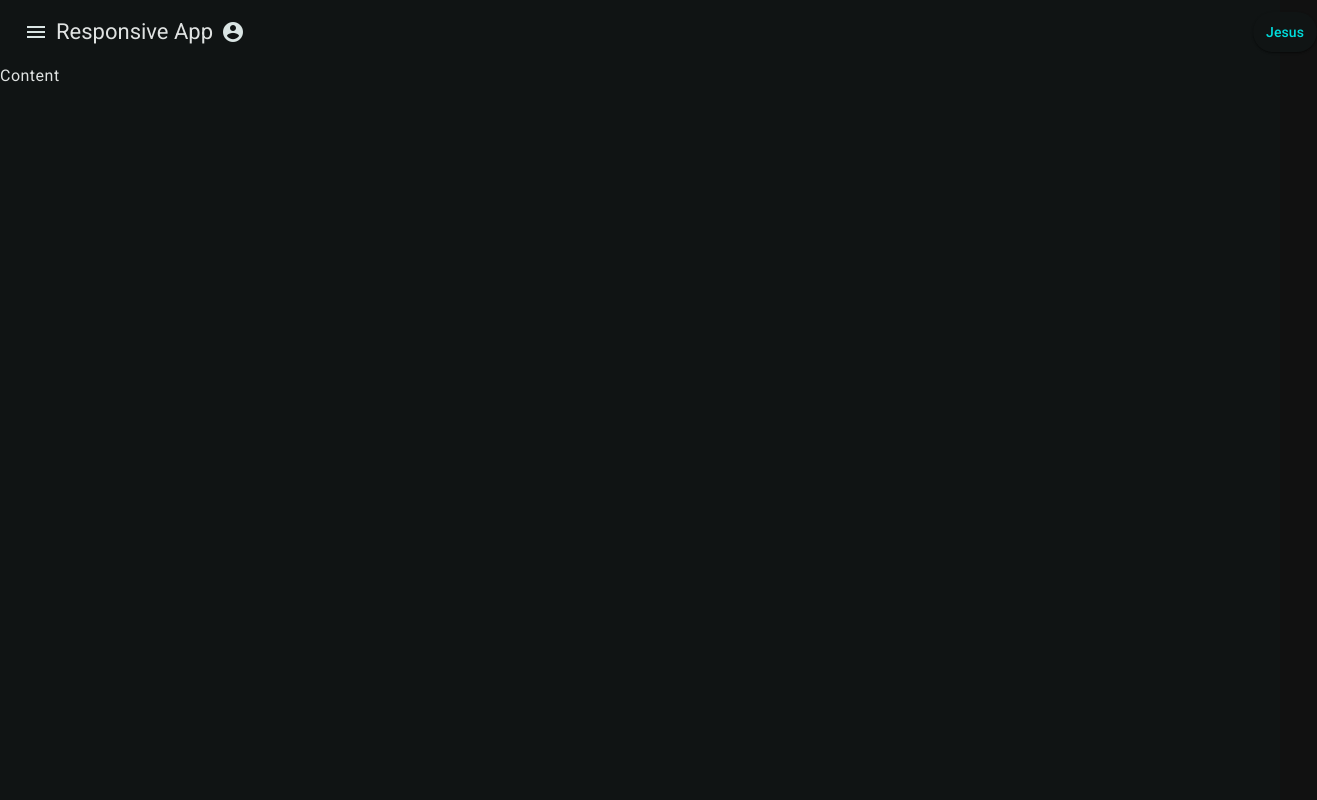
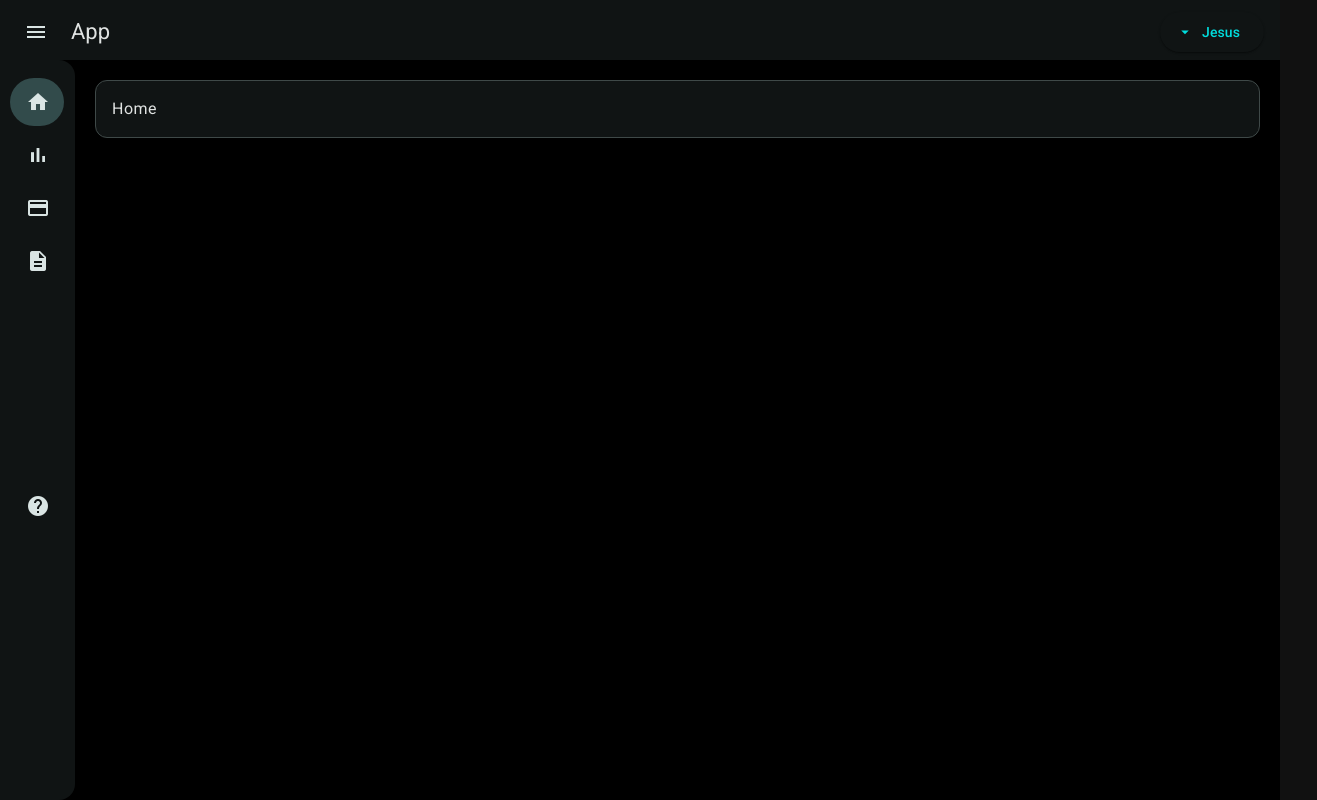
Before and after one commit to jisus455/appmoneda-frontend, an Angular app: page /home in a window 1280 px wide. Shown: the whole page, 1317 px wide, since content can reach past the window. Built offline with nearby package versions, Linux system fonts and the light colour scheme.

Commit message:
modify design sidebar

```diff
--- a/src/app/pages/home/home.component.css
+++ b/src/app/pages/home/home.component.css
@@ -1,56 +1,52 @@
-.example-container {
+.container {
+    display: grid;
+    grid-template-columns: 70px 1fr;
+    grid-template-rows: 60px 1fr;
+    grid-template-areas:
+      "navbar navbar"
+      "sidenav sidenav";
+    min-height: 100%;
+  }
+
+  .navbar {
+    grid-area: navbar;
+  }
+
+  .navbar-items {
+    display: flex;
+    flex-direction: row;
+    align-items: center;
+    justify-content: space-between;
+    margin-left: 15px;
+    width: 100%;
+  }
+
+  .sidenav-container {
+    grid-area: sidenav;
+    background-color: black;
+  }
+
+  .sidenav-items {
     display: flex;
     flex-direction: column;
-    position: absolute;
-    top: 0;
-    bottom: 0;
-    left: 0;
-    right: 0;
+    align-items: center;
+    gap: 5px;
   }
 
-  .example-sidenav-container {
-    flex: 1;
+  .sidenav {
+    padding: 10px
   }
 
+  .sidenav-content {
+    padding: 20px;
+  }
 
-
-
-/* .example-container {
-    position: absolute;
-    top: 0;
-    bottom: 0;
-    left: 0;
-    right: 0;
-  } */
-
-/* .navbar {
-    background-color: gray;
-    display: flex;
-    align-items: center;
-    justify-content: space-between;
-    font-family: system-ui, -apple-system, BlinkMacSystemFont, 'Segoe UI', Roboto, Oxygen, Ubuntu, Cantarell, 'Open Sans', 'Helvetica Neue', sans-serif;
+  .container-card {
+    padding-top: 20px;
+    display: grid;
+    grid-template-columns: repeat(auto-fit, minmax(22em, 1fr));
+    grid-template-rows: auto;
+    gap: 2em;
 }
 
-.navbar-start, .navbar-end {
-    margin-left: 10px;
-}
-
-.link {
-    margin: 5px;
-    color: whitesmoke;
-    text-transform: uppercase;
-    text-decoration: none;
-}
-
-.link:hover {
-    color: wheat;
-}
-
-
-.card-client {
-    border-style: solid;
-    border-color: green;
-    width: 20em;
-    height: 10em;
-    text-align: center;
-} */
+.card {}
--- a/src/app/pages/home/home.component.html
+++ b/src/app/pages/home/home.component.html
@@ -1,96 +1,72 @@
-<div class="example-container">
-    <mat-toolbar class="example-toolbar">
-        <button mat-icon-button (click)="snav.toggle()">
+<div class="container">
+    <mat-toolbar class="navbar">
+        <button mat-icon-button (click)="collapsed()">
             <mat-icon>menu</mat-icon>
         </button>
 
-        <h1 class="example-app-name">Responsive App</h1>
+        <div class="navbar-items">
+            <h1 class="app-name">App</h1>
 
-        <!-- <a mat-raised-button href="https://www.google.com/" target="_blank">Link</a>
-        <a mat-raised-button href="https://www.google.com/" target="_blank">Link</a> -->
-        <button mat-icon-button>
-            <mat-icon>account_circle</mat-icon>
-          </button>
-
-        <button mat-raised-button [matMenuTriggerFor]="menu" style="margin-left: 1000px;">Jesus</button>
-        <mat-menu #menu="matMenu">
-          <button mat-menu-item>Personal data</button>
-          <button mat-menu-item>Sign out</button>
-        </mat-menu>
-
+            <button mat-raised-button [matMenuTriggerFor]="menu"><mat-icon>arrow_drop_down</mat-icon>Jesus</button>
+            <mat-menu #menu="matMenu">
+                <button mat-menu-item>Personal data</button>
+                <button mat-menu-item>Sign out</button>
+            </mat-menu>
+        </div>
     </mat-toolbar>
 
-    <mat-sidenav-container class="example-sidenav-container">
-        <mat-sidenav #snav>
-            <p>Hola</p>
+    <mat-sidenav-container class="sidenav-container">
+        <mat-sidenav class="sidenav" mode="side" opened [style.width]="widthSide">
+
+            <mat-nav-list class="sidenav-items">
+                <a mat-list-item [activated]="'/home' == active">
+                    <mat-icon matListItemIcon>home</mat-icon>
+                    <span>Home</span>
+                </a>
+                <a mat-list-item [activated]="'/currency' == active">
+                    <mat-icon matListItemIcon>bar_chart</mat-icon>
+                    <span>Currency</span>
+                </a>
+                <a mat-list-item [activated]="'/account' == active">
+                    <mat-icon matListItemIcon>credit_card</mat-icon>
+                    <span>Account</span>
+                </a>
+                <a mat-list-item [activated]="'/operation' == active">
+                    <mat-icon matListItemIcon>description</mat-icon>
+                    <span>Operation</span>
+                </a>
+
+                <a mat-list-item [activated]="'/help' == active" style="margin-top: 12em;">
+                    <mat-icon matListItemIcon>help</mat-icon>
+                    <span>Ayuda</span>
+                </a>
+
+            </mat-nav-list>
+
         </mat-sidenav>
 
-        <mat-sidenav-content>
-            <p>Content</p>
+        <mat-sidenav-content class="sidenav-content">
+            <mat-card appearance="outlined">
+                <mat-card-content>Home</mat-card-content>
+              </mat-card>
+
+              <router-outlet></router-outlet>
+
+            <!-- <div class="container-card">
+                @for (item of currency; track item.id) {
+                <mat-card appearance="outlined">
+                    <mat-card-header>
+                        <mat-card-title>{{item.nombre}}</mat-card-title>
+                        <mat-card-subtitle>{{item.estado}}</mat-card-subtitle>
+                    </mat-card-header>
+                    <mat-card-actions>
+                        <button mat-button>Learn More</button>
+                    </mat-card-actions>
+                </mat-card>
+                }
+            </div> -->
+
         </mat-sidenav-content>
     </mat-sidenav-container>
+
 </div>
-
-
-
-
-
-
-
-
-
-<!-- <nav class="navbar">
-    <div class="navbar-start">
-        <h3>AppMoneda</h3>
-    </div>
-
-    <div class="navbar-end">
-        <a class="link" href="home">home</a>
-        <a class="link" href="currency">currency</a>
-        <a class="link" href="account">account</a>
-        <a class="link" href="operation">operation</a>
-        <a class="link" href="login">salir</a>
-    </div>
-</nav> -->
-
-<!-- <section class="section">
-    <h3>currency</h3>
-    <div class="container">
-        @for (item of currency; track item.id) {
-        <app-currency [item]="item"></app-currency>
-        }
-    </div>
-</section> -->
-
-<!-- <section class="section">
-    <h3>account</h3>
-    <div class="container">
-        @for (item of account; track item.id) {
-        <app-account [item]="item"></app-account>
-        }
-    </div>
-</section> -->
-
-<!-- <section class="section">
-    <h3>operation</h3>
-    <div class="container">
-        @for (item of operation; track item.id) {
-        <app-operation [item]="item"></app-operation>
-        }
-    </div>
-</section> -->
-
-<!-- <section class="section">
-    <h3>client</h3>
-    <div class="container">
-        @for (item of client; track item.id) {
-            <div class="card-client">
-                <h3>{{item.usuario}}</h3>
-                <p>{{item.email}}</p>
-                <p>{{item.clave}}</p>
-                <p>{{item.fecha_alta}}</p>
-                <p>{{item.estado}}</p>
-            </div>
-            }
-    </div>
-</section> -->
--- a/src/app/pages/home/home.component.ts
+++ b/src/app/pages/home/home.component.ts
@@ -1,10 +1,8 @@
 import {Component, OnInit, ViewChild} from '@angular/core';
+
 import { MatIcon } from '@angular/material/icon';
-
-import {MediaMatcher} from '@angular/cdk/layout';
-import {ChangeDetectorRef, OnDestroy, inject} from '@angular/core';
 import {MatListModule} from '@angular/material/list';
-import {MatSidenavModule} from '@angular/material/sidenav';
+import {MatSidenav, MatSidenavModule} from '@angular/material/sidenav';
 import {MatIconModule} from '@angular/material/icon';
 import {MatButtonModule} from '@angular/material/button';
 import {MatToolbarModule} from '@angular/material/toolbar';
@@ -13,26 +11,36 @@ import { MatSelectModule } from '@angular/material/select';
 
 import { HomeService } from '../../services/home/home.service';
 import { MatMenu, MatMenuItem, MatMenuTrigger } from '@angular/material/menu';
+import { MatCard, MatCardActions, MatCardContent, MatCardHeader, MatCardSubtitle, MatCardTitle } from '@angular/material/card';
+import { Router, RouterModule } from '@angular/router';
 
 @Component({
   selector: 'app-home',
   standalone: true,
-  imports: [MatToolbarModule, MatButtonModule, MatIconModule, MatSidenavModule, MatListModule, MatIcon, MatFormFieldModule, MatSelectModule, MatMenu, MatMenuTrigger, MatMenuItem],
+  imports: [MatToolbarModule, MatButtonModule, MatIconModule, MatSidenavModule, MatListModule, MatIcon, MatFormFieldModule, MatSelectModule, MatMenu, MatMenuTrigger, MatMenuItem, MatCard, MatCardHeader, MatCardTitle, MatCardSubtitle, MatCardActions, MatCardContent, RouterModule],
   templateUrl: './home.component.html',
   styleUrl: './home.component.css'
 })
 export class HomeComponent implements OnInit {
 
-  // @ViewChild('sidenav') sidenav: MatSidenav | any;
+  @ViewChild('snav') sidenav: MatSidenav | any;
 
   currency: any
   account: any
   operation: any
   client: any
 
-  // constructor(private homeService: HomeService) { }
+  constructor(private homeService: HomeService, private router:Router) { }
 
+  widthSide:string = '75px'
+
+  collapsed() {
+    this.widthSide == '75px' ? this.widthSide = '280px' : this.widthSide = '75px'
+  }
+
+  active:any
   ngOnInit(): void {
+    this.active = this.router.url
 
     // this.homeService.getCurrency().subscribe(data => {
     //   this.currency = data
--- a/src/app/pages/login/login.component.ts
+++ b/src/app/pages/login/login.component.ts
@@ -19,15 +19,17 @@ export class LoginComponent {
   connecting:boolean = false
 
   loginForm = new FormGroup({
-    email: new FormControl('', [Validators.required]),
+    email: new FormControl('', [Validators.required, Validators.email]),
     password: new FormControl('', [Validators.required]),
   })
 
   constructor(private router: Router) {}
 
   login() {
-    console.log(this.loginForm.value)
-    this.connecting = true
-    //this.router.navigateByUrl('home')
+    if(this.loginForm.valid) {
+      console.log(this.loginForm.value)
+      this.connecting = true
+      //this.router.navigateByUrl('home')
+    }
   }
 }
--- a/src/app/pages/register/register.component.html
+++ b/src/app/pages/register/register.component.html
@@ -3,7 +3,7 @@
 }
 
 <section class="section-form">
-    <form class="container-form" [formGroup]="registerForm" (ngSubmit)="register()">
+    <form class="container-form" [formGroup]="registerForm" (submit)="register()">
         <h3>Register</h3>
 
         <mat-label>User</mat-label>
--- a/src/app/pages/register/register.component.ts
+++ b/src/app/pages/register/register.component.ts
@@ -19,7 +19,7 @@ export class RegisterComponent {
   connecting:boolean = false
   registerForm = new FormGroup({
     user: new FormControl('', [Validators.required]),
-    email: new FormControl('', [Validators.required]),
+    email: new FormControl('', [Validators.required, Validators.email]),
     password: new FormControl('', [Validators.required]),
     country: new FormControl('', [Validators.required]),
   })
@@ -27,7 +27,9 @@ export class RegisterComponent {
   constructor() {}
 
   register() {
-    console.log(this.registerForm.value)
-    this.connecting = true
+    if(this.registerForm.valid) {
+      console.log(this.registerForm.value)
+      this.connecting = true
+    }
   }
 }
```
